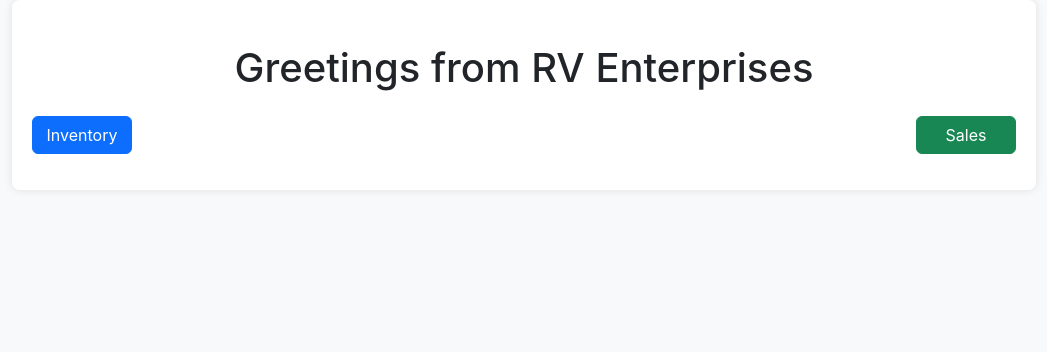
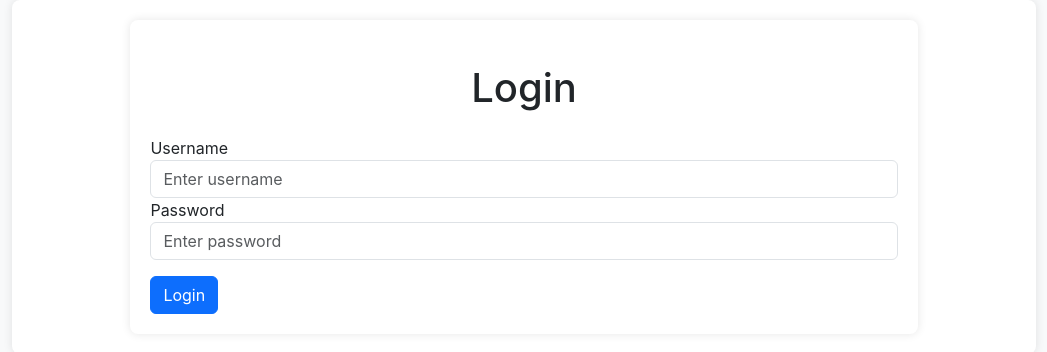
Before and after one commit to thisisrv/dukan-frontend, a React (Create React App) app: page / in a window 1280 px wide. Shown: the top 352 px of the page, without its empty margins (116-1163 px from the left). Built offline with nearby package versions, Linux system fonts and the light colour scheme.

Commit message:
added files

```diff
--- a/src/App.js
+++ b/src/App.js
@@ -4,21 +4,13 @@ import './App.css';
 import Inventory from './components/inventory';
 import Sales from './components/sales';
 import AddSales from "./components/AddSale";
-import { BrowserRouter as Router, Route, Link, Routes } from 'react-router-dom';
+import { BrowserRouter as Router, Route, Routes } from 'react-router-dom';
 import AddProduct from './components/AddProduct';
 import getSales from './components/getSales';
+import Authenticate from './authenticate/authenticate';
+import Home from './authenticate/home';
 
-function Home(){
-  return (
-        <div>
-        <h1 className="my-4 heading" > Greetings from RV Enterprises</h1>
-        <div className="d-flex justify-content-between align-items-center mb-3">
-        <Link to="/inventory"><button className="btn btn-primary" style={{ width: "100px" }}>Inventory</button></Link>
-        <Link to="/sales"><button className="btn btn-success" style={{ width: "100px" }}>Sales</button></Link>
-        </div>
-        </div>
-    );
-}
+
 function App() {
 
   return (
@@ -30,7 +22,8 @@ function App() {
           <Route path='/inventory/addProduct' Component={AddProduct}></Route>
           <Route path="/sales" Component={Sales}></Route>
           <Route path="/sales/addsales" Component={AddSales}></Route>
-          <Route path='/' Component={Home}></Route>
+          <Route path='/dashboard' Component={Home}></Route>
+          <Route path='/' Component={Authenticate}></Route>
           <Route path="/sales/getSales" Component={getSales}></Route>
         </Routes>
       </div>
--- /dev/null
+++ b/src/authenticate/authenticate.jsx
@@ -0,0 +1,60 @@
+import React, { useState } from 'react';
+import {Link} from "react-router-dom";
+
+function Authenticate() {
+    const [username, setUsername] = useState('');
+    const [password, setPassword] = useState('');
+    const [isLoggedIn, setIsLoggedIn] = useState(false);
+
+    const handleLogin = (event) => {
+        event.preventDefault(); // Prevent default form submission behavior
+
+        // Check if username and password match some predefined values (demo purposes)
+        if (username === 'rventerprises' && password === 'Rishabh@123') {
+            setIsLoggedIn(true);
+        } else {
+            alert('Invalid username or password. Please try again.');
+        }
+    };
+
+    return (
+        <div className="container">
+            {isLoggedIn ? (
+                <Link to='/dashboard'><button className="btn btn-primary">Dashboard</button></Link>
+            ) : (
+                <form onSubmit={handleLogin}>
+                    <h1 className="my-4 heading">Login</h1>
+                    <div className="form-group">
+                        <label htmlFor="username">Username</label>
+                        <input
+                            type="text"
+                            className="form-control"
+                            id="username"
+                            placeholder="Enter username"
+                            value={username}
+                            onChange={(e) => setUsername(e.target.value)}
+                        />
+                    </div>
+                    <div className="form-group">
+                        <label htmlFor="password">Password</label>
+                        <input
+                            type="password"
+                            className="form-control"
+                            id="password"
+                            placeholder="Enter password"
+                            value={password}
+                            onChange={(e) => setPassword(e.target.value)}
+                        />
+                    </div>
+                    <div className="mt-3">
+                        <button type="submit" className="btn btn-primary">
+                            Login
+                        </button>
+                    </div>
+                </form>
+            )}
+        </div>
+    );
+}
+
+export default Authenticate;
--- /dev/null
+++ b/src/authenticate/home.jsx
@@ -0,0 +1,16 @@
+import React from "react";
+import {Link } from "react-router-dom";
+
+function Home(){
+    return (
+          <div>
+          <h1 className="my-4 heading" > Greetings from RV Enterprises</h1>
+          <div className="d-flex justify-content-between align-items-center mb-3">
+          <Link to="/inventory"><button className="btn btn-primary" style={{ width: "100px" }}>Inventory</button></Link>
+          <Link to="/sales"><button className="btn btn-success" style={{ width: "100px" }}>Sales</button></Link>
+          </div>
+          </div>
+      );
+  }
+
+export default Home;
--- a/src/components/inventory.jsx
+++ b/src/components/inventory.jsx
@@ -43,7 +43,7 @@ function Inventory() {
                 </button>
 
                 <Link to='/inventory/addProduct'><button className="btn btn-primary">Add Product</button></Link>
-                <Link to='/'><button className="btn btn-primary">Go Back</button></Link>
+                <Link to='/dashboard'><button className="btn btn-primary">Go Back</button></Link>
             </div>
 
 
--- a/src/components/sales.jsx
+++ b/src/components/sales.jsx
@@ -8,7 +8,7 @@ function Sales(){
         <div className="d-flex justify-content-between align-items-center mb-3">
             <Link to='/sales/getSales'><button className="btn btn-primary">Get Sales</button></Link>
             <Link to='/sales/addSales'><button className="btn btn-primary">Add Sales</button></Link>
-            <Link to='/'><button className="btn btn-success">Go Back</button></Link>
+            <Link to='/dashboard'><button className="btn btn-success">Go Back</button></Link>
         </div>
         </div>
     );
```
